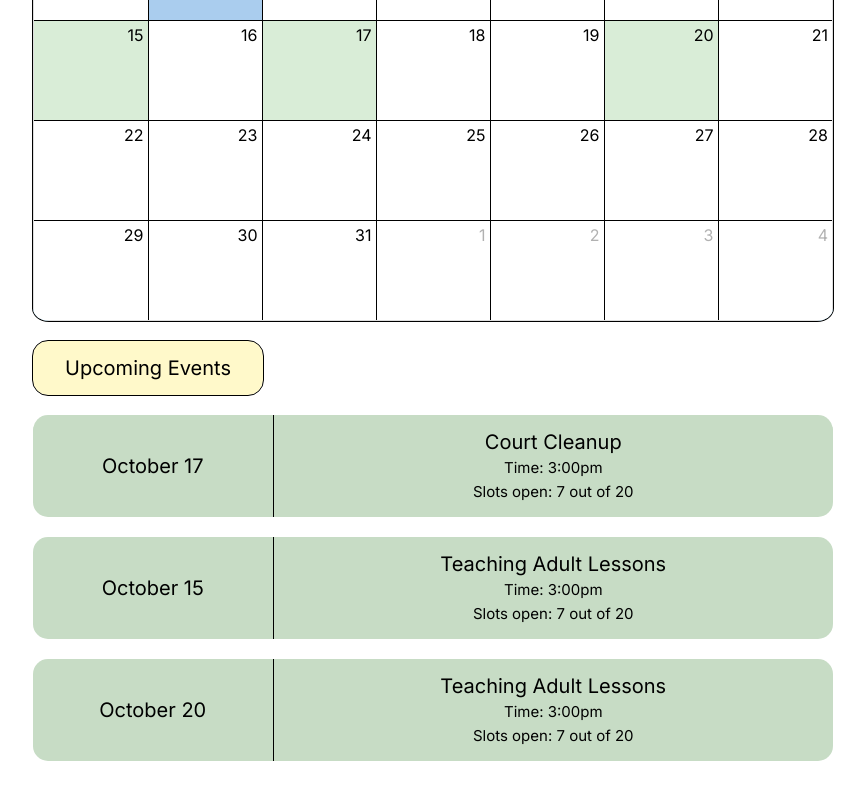
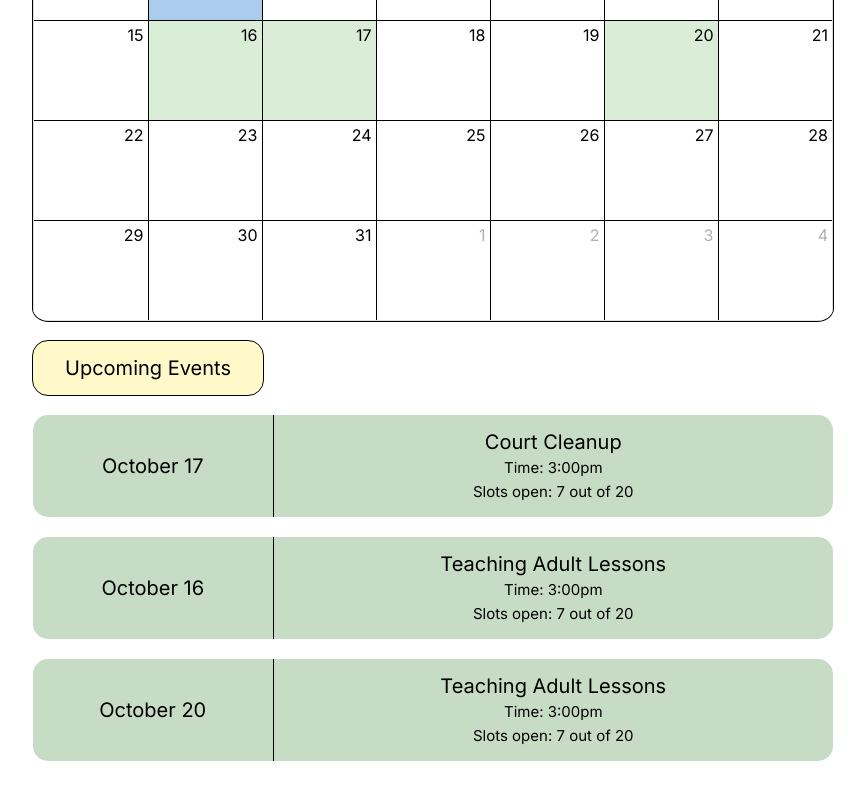
Before and after one commit to Hack4Impact-UMD/tennis-alliance, a Next.js app: page /calendar in a window 1280 px wide. Shown: the part 336-1136 px from the top of the page, without its empty margins (227-1092 px from the left). Built offline with nearby package versions, Linux system fonts and the light colour scheme.

Commit message:
small fix to event blocks

```diff
--- a/src/pages/calendar.tsx
+++ b/src/pages/calendar.tsx
@@ -23,7 +23,7 @@ const CalendarApp = () => {
             display: "background",
             backgroundColor: "#82C27B"},
         { name: "Teaching Adult Lessons",
-            date: "2023-10-15",
+            date: "2023-10-16",
             time: "3:00pm",
             description: "Assisting adults with tennis practice",
             slotsOpen: 7,
@@ -41,7 +41,7 @@ const CalendarApp = () => {
     ];
 
     const upcomingEvents = events.filter((event) => {
-        return new Date(event.date) > new Date()
+        return new Date(event.date).getDate() - new Date().getDate() >= 0
     })
 
     const eventsToday = events.filter((event) => {
```
